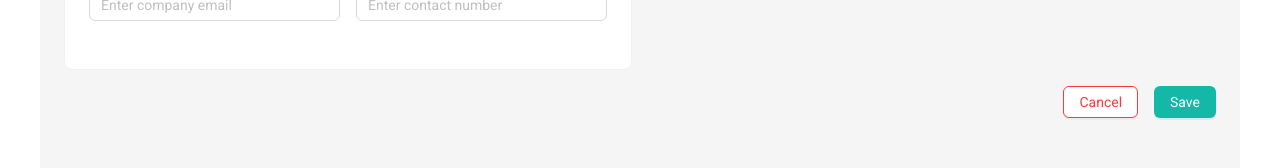
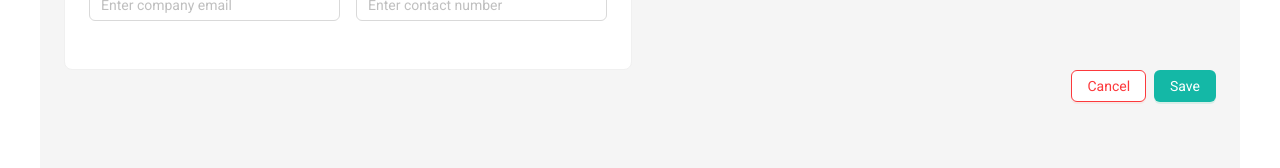
Before and after one commit to kxinyin/xync-board, a Next.js app: page /admin/company in a window 1280 px wide. Shown: the part 429-597 px from the top of the page. Built offline with nearby package versions, Linux system fonts and the light colour scheme; no server answers; the database is empty; what @ant-design/nextjs-registry would draw is missing.

Commit message:
fix: cosmetic change on company form button

```diff
--- a/src/app/(auth)/admin/company/antdCompanyForm.js
+++ b/src/app/(auth)/admin/company/antdCompanyForm.js
@@ -3,7 +3,7 @@
 import { updateCompanyInfo } from "@/src/services/api/company";
 import { scrollToTop } from "@/src/services/scrollUtils";
 import { MinusCircleOutlined, PlusOutlined } from "@ant-design/icons";
-import { Button, Card, Col, Form, Input, message, Row } from "antd";
+import { Button, Card, Col, Form, Input, message, Row, Space } from "antd";
 import { useState } from "react";
 
 export default function AntdCompanyForm({ data }) {
@@ -204,17 +204,15 @@ export default function AntdCompanyForm({ data }) {
 
       {/* Buttons */}
       <Form.Item>
-        <Row justify="end" gutter={16} style={{ marginTop: "16px" }}>
-          <Col>
+        <Row justify="end">
+          <Space>
             <Button danger onClick={handleCancel}>
               Cancel
             </Button>
-          </Col>
-          <Col>
             <Button type="primary" htmlType="submit">
               Save
             </Button>
-          </Col>
+          </Space>
         </Row>
       </Form.Item>
     </Form>
```
